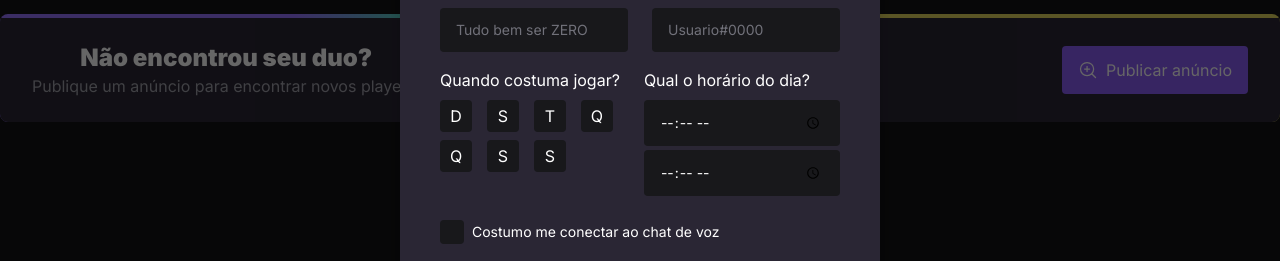
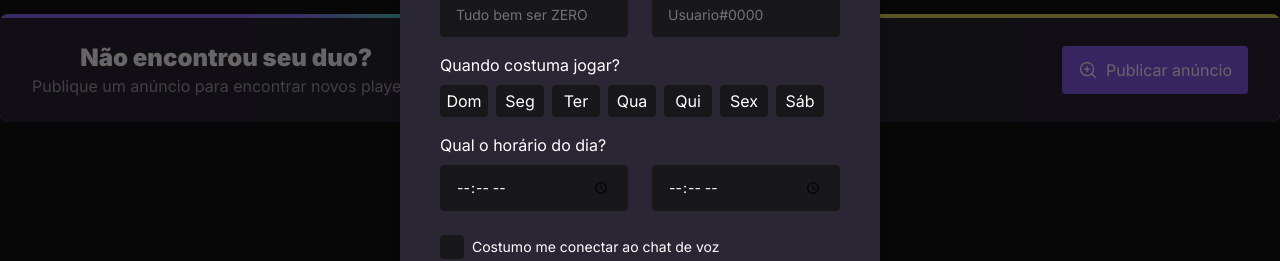
Before and after one commit to SilasRodrigues19/nlw-esports-frontend, a React (Vite) app: page / in a window 1280 px wide. Both pictures are taken after a click on the button "Publicar anúncio". Shown: the part 374-635 px from the top of the page. Built offline with nearby package versions, Linux system fonts and the light colour scheme; no server answers.

Commit message:
feat: update weekdays style

```diff
--- a/src/components/CreateAdModal.tsx
+++ b/src/components/CreateAdModal.tsx
@@ -71,7 +71,12 @@ export const CreateAdModal = () => {
               name='game'
               className='bg-zinc-900 py-3 px-4 rounded text-sm placeholder:text-zinc-500'
             >
-              <option className='sm:text-sm text-zinc-500' value='' selected disabled>
+              <option
+                className='sm:text-sm text-zinc-500'
+                value=''
+                selected
+                disabled
+              >
                 Selecione o game que deseja jogar
               </option>
 
@@ -115,93 +120,94 @@ export const CreateAdModal = () => {
 
               <ToggleGroup.Root
                 type='multiple'
-                className='grid grid-cols-4 gap-2'
+                className='flex gap-2'
                 value={weekDays}
                 onValueChange={setWeekdays}
               >
                 <ToggleGroup.Item
                   value='0'
                   title='Domingo'
-                  className={`w-8 h-8 rounded ${
+                  className={`w-12 h-8 rounded ${
                     weekDays.includes('0')
                       ? 'bg-violet-500 scale-105 transition-transform'
                       : 'bg-zinc-900'
                   }`}
                 >
-                  D
+                  Dom
                 </ToggleGroup.Item>
                 <ToggleGroup.Item
                   value='1'
                   title='Segunda'
-                  className={`w-8 h-8 rounded ${
+                  className={`w-12 h-8 rounded ${
                     weekDays.includes('1')
                       ? 'bg-violet-500 scale-105 transition-transform'
                       : 'bg-zinc-900'
                   }`}
                 >
-                  S
+                  Seg
                 </ToggleGroup.Item>
                 <ToggleGroup.Item
                   value='2'
                   title='Terça'
-                  className={`w-8 h-8 rounded ${
+                  className={`w-12 h-8 rounded ${
                     weekDays.includes('2')
                       ? 'bg-violet-500 scale-105 transition-transform'
                       : 'bg-zinc-900'
                   }`}
                 >
-                  T
+                  Ter
                 </ToggleGroup.Item>
                 <ToggleGroup.Item
                   value='3'
                   title='Quarta'
-                  className={`w-8 h-8 rounded ${
+                  className={`w-12 h-8 rounded ${
                     weekDays.includes('3')
                       ? 'bg-violet-500 scale-105 transition-transform'
                       : 'bg-zinc-900'
                   }`}
                 >
-                  Q
+                  Qua
                 </ToggleGroup.Item>
                 <ToggleGroup.Item
                   value='4'
                   title='Quinta'
-                  className={`w-8 h-8 rounded ${
+                  className={`w-12 h-8 rounded ${
                     weekDays.includes('4')
                       ? 'bg-violet-500 scale-105 transition-transform'
                       : 'bg-zinc-900'
                   }`}
                 >
-                  Q
+                  Qui
                 </ToggleGroup.Item>
                 <ToggleGroup.Item
                   value='5'
                   title='Sexta'
-                  className={`w-8 h-8 rounded ${
+                  className={`w-12 h-8 rounded ${
                     weekDays.includes('5')
                       ? 'bg-violet-500 scale-105 transition-transform'
                       : 'bg-zinc-900'
                   }`}
                 >
-                  S
+                  Sex
                 </ToggleGroup.Item>
                 <ToggleGroup.Item
                   value='6'
                   title='Sábado'
-                  className={`w-8 h-8 rounded ${
+                  className={`w-12 h-8 rounded ${
                     weekDays.includes('6')
                       ? 'bg-violet-500 scale-105 transition-transform'
                       : 'bg-zinc-900'
                   }`}
                 >
-                  S
+                  Sáb
                 </ToggleGroup.Item>
               </ToggleGroup.Root>
             </div>
+          </div>
 
-            <div className='flex flex-col gap-2 flex-1'>
+          <div className='flex flex-col gap-2'>
             <label htmlFor='hourStart'>Qual o horário do dia?</label>
-              <div className='flex flex-col gap-1'>
+            <div className='grid grid-cols-2 gap-6'>
               <Input
                 name='hourStart'
                 id='hourStart'
@@ -214,7 +220,6 @@ export const CreateAdModal = () => {
                 type='time'
                 placeholder='Até'
               />
-              </div>
             </div>
           </div>
 
```
Lines whose indentation alone changed are shown as unchanged.
